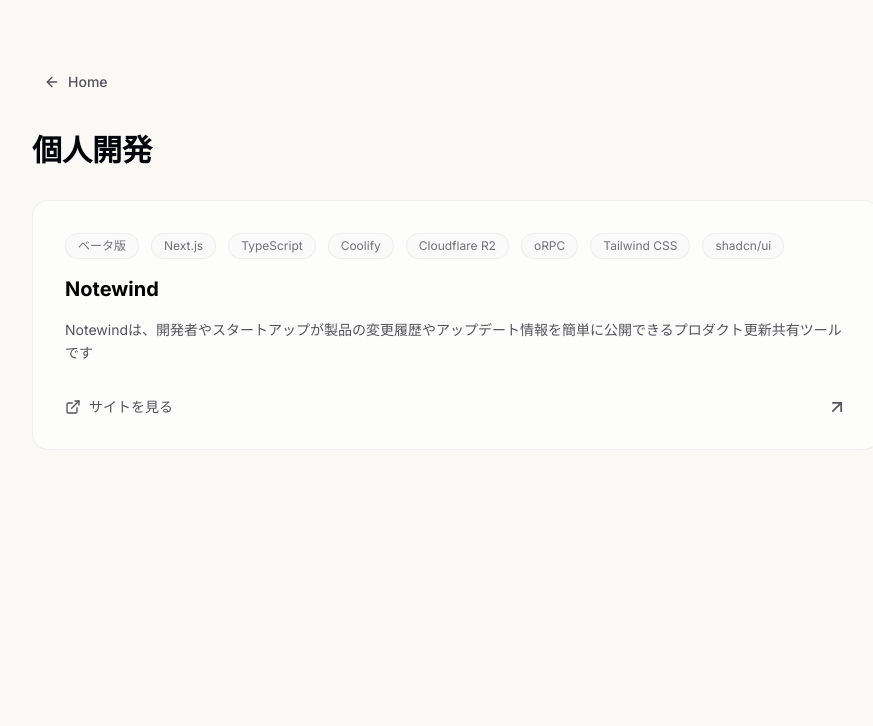
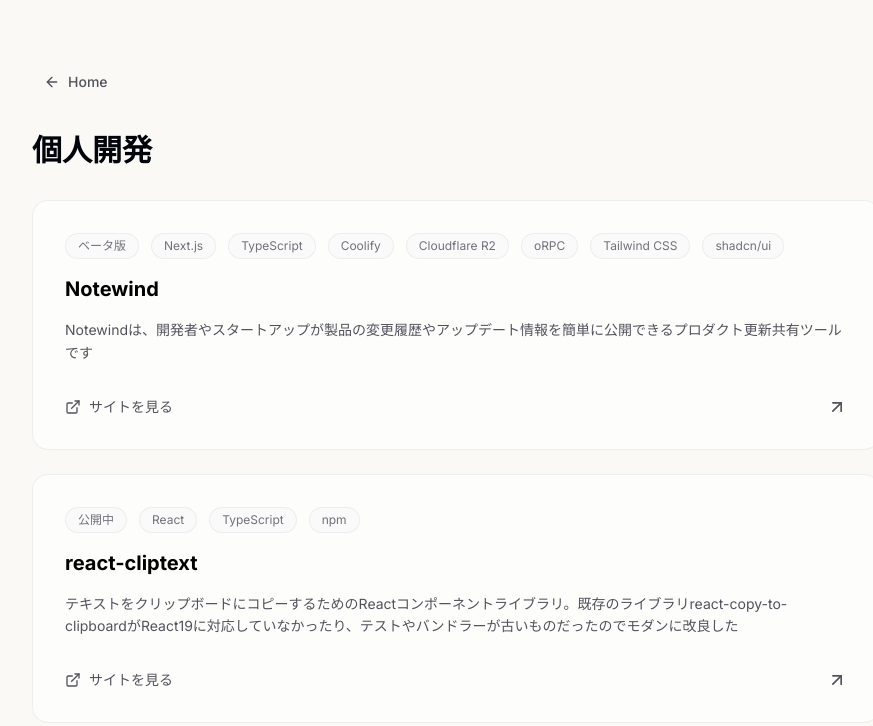
Before and after one commit to melodyclue/my-website, a Next.js app: page /personal in a window 1280 px wide. Shown: the top 726 px of the page, without its empty margins (184-1057 px from the left). Built offline with nearby package versions, Linux system fonts and the light colour scheme.

Commit message:
feat: add new project "react-cliptext" to personal projects and update project count in homepage

```diff
--- a/src/app/page.tsx
+++ b/src/app/page.tsx
@@ -157,7 +157,7 @@
 							</p>
 							<div className="flex items-center justify-between">
 								<div className="text-xs text-zinc-500 font-mono bg-zinc-100 px-3 py-1 rounded-full">
-									1 project
+									2 project
 								</div>
 								<div className="text-zinc-600 group-hover:translate-x-2 transition-transform duration-200">
 									→
--- a/src/app/personal/page.tsx
+++ b/src/app/personal/page.tsx
@@ -17,6 +17,14 @@
 			"Tailwind CSS",
 			"shadcn/ui",
 		],
+	},
+	{
+		title: "react-cliptext",
+		description:
+			"テキストをクリップボードにコピーするためのReactコンポーネントライブラリ。既存のライブラリreact-copy-to-clipboardがReact19に対応していなかったり、テストやバンドラーが古いものだったのでモダンに改良した",
+		url: "https://github.com/melodyclue/react-cliptext",
+		status: "公開中",
+		tech: ["React", "TypeScript", "npm"],
 	},
 ];
 
--- a/src/app/projects/page.tsx
+++ b/src/app/projects/page.tsx
@@ -93,6 +93,7 @@
 						</p>
 					</div>
 
+
 					{/* 予約システムリプレイス */}
 					<div className="pb-8">
 						<div className="mb-4">
```
